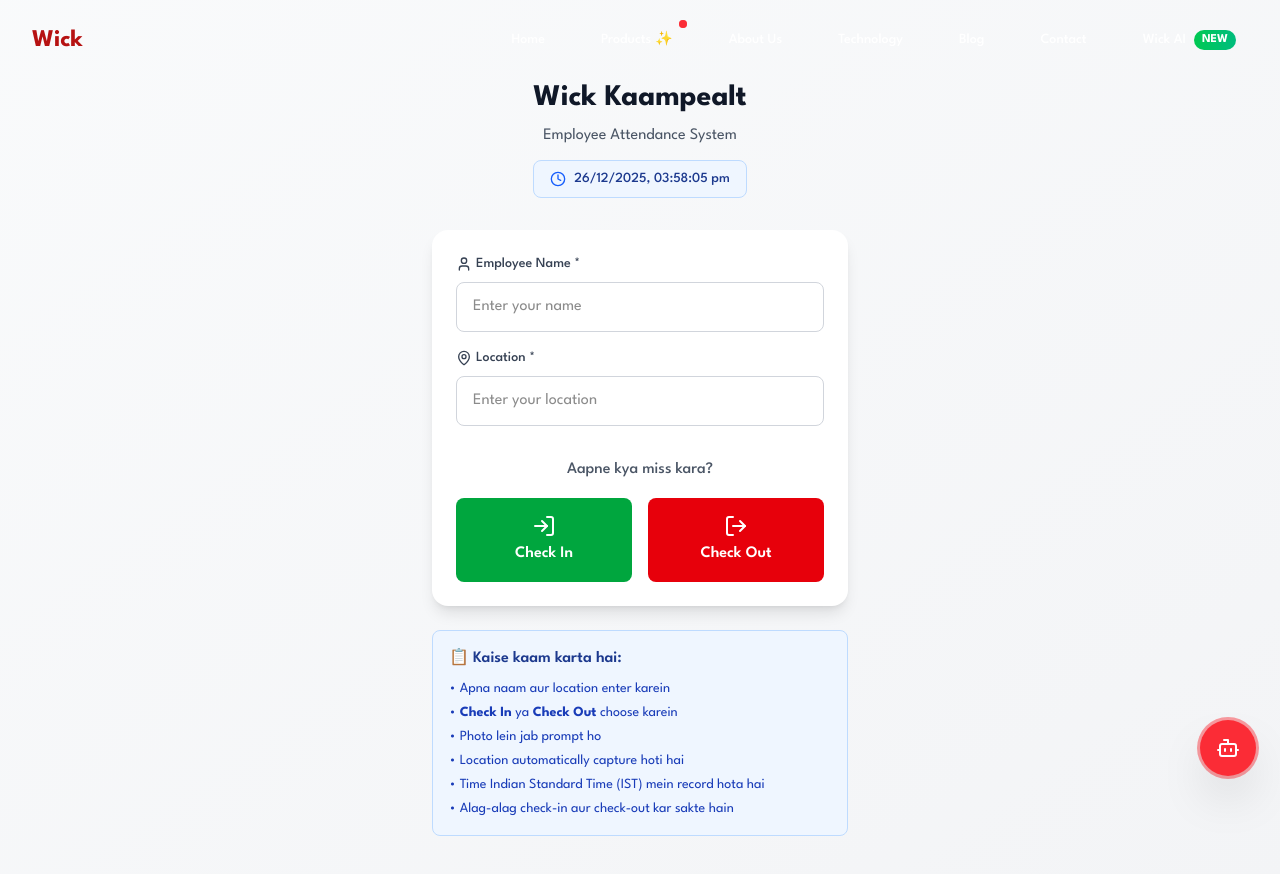
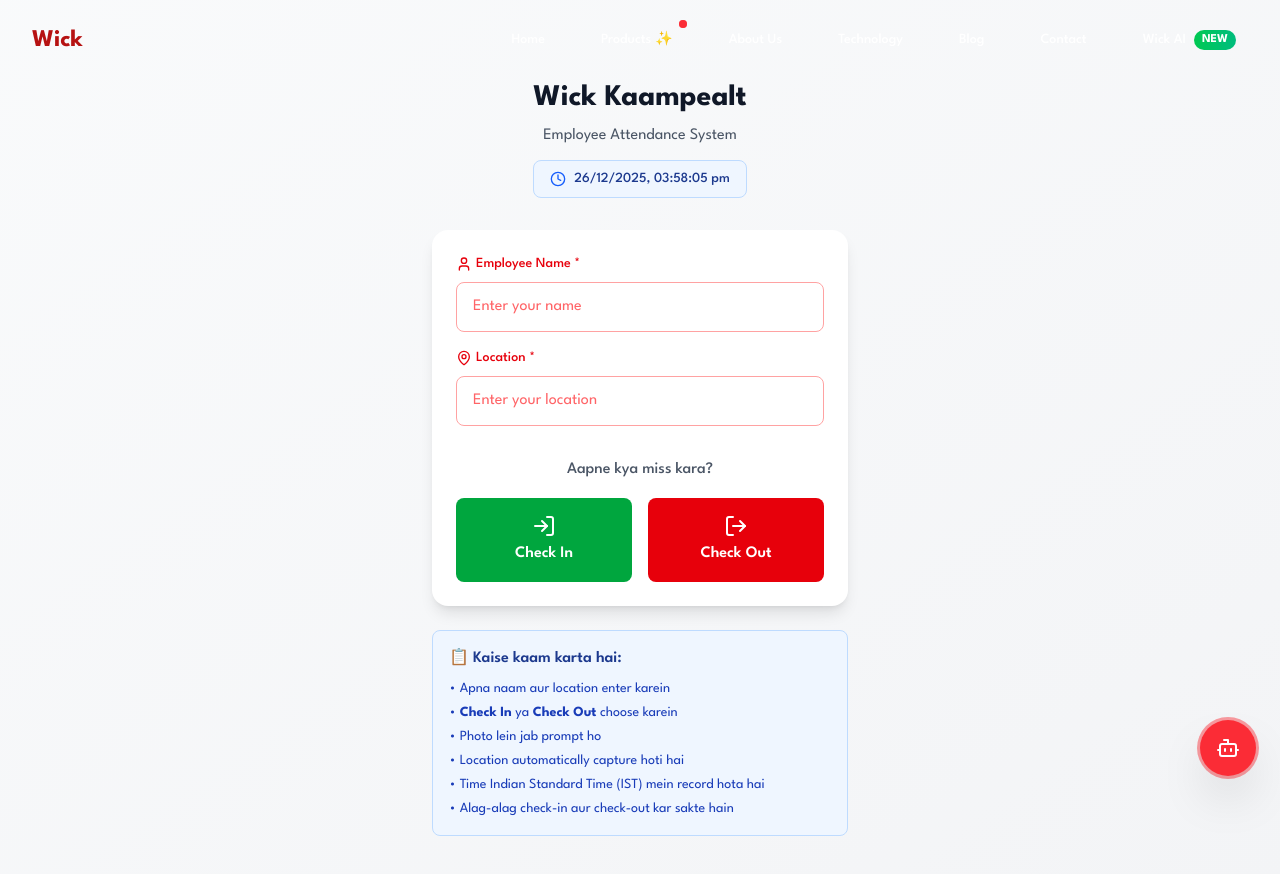
Before and after one commit to MalyajNailwal/Wick, a Next.js app: page /wickkaampealt in a window 1280 px wide. Shown: the top 874 px of the page. Built offline with nearby package versions, Linux system fonts and the light colour scheme.

Commit message:
Change employee name and location fields to red theme

```diff
--- a/src/app/wickkaampealt/page.tsx
+++ b/src/app/wickkaampealt/page.tsx
@@ -350,7 +350,7 @@ export default function WickKaampealtPage() {
           <div className="space-y-4">
             {/* Employee Name */}
             <div>
-              <label className="block text-sm font-medium text-gray-700 mb-2">
+              <label className="block text-sm font-medium text-red-600 mb-2">
                 <User className="w-4 h-4 inline mr-1" />
                 Employee Name *
               </label>
@@ -360,13 +360,13 @@ export default function WickKaampealtPage() {
                 onChange={(e) => setEmployeeName(e.target.value)}
                 disabled={isSubmitting}
                 placeholder="Enter your name"
-                className="w-full px-4 py-3 border border-gray-300 rounded-lg focus:ring-2 focus:ring-blue-500 focus:border-transparent disabled:bg-gray-100 disabled:cursor-not-allowed"
+                className="w-full px-4 py-3 border border-red-300 rounded-lg focus:ring-2 focus:ring-red-500 focus:border-transparent disabled:bg-gray-100 disabled:cursor-not-allowed text-red-900 placeholder-red-400"
               />
             </div>
 
             {/* Location */}
             <div>
-              <label className="block text-sm font-medium text-gray-700 mb-2">
+              <label className="block text-sm font-medium text-red-600 mb-2">
                 <MapPin className="w-4 h-4 inline mr-1" />
                 Location *
               </label>
@@ -376,7 +376,7 @@ export default function WickKaampealtPage() {
                 onChange={(e) => setLocation(e.target.value)}
                 disabled={isSubmitting}
                 placeholder="Enter your location"
-                className="w-full px-4 py-3 border border-gray-300 rounded-lg focus:ring-2 focus:ring-blue-500 focus:border-transparent disabled:bg-gray-100 disabled:cursor-not-allowed"
+                className="w-full px-4 py-3 border border-red-300 rounded-lg focus:ring-2 focus:ring-red-500 focus:border-transparent disabled:bg-gray-100 disabled:cursor-not-allowed text-red-900 placeholder-red-400"
               />
             </div>
 
```
